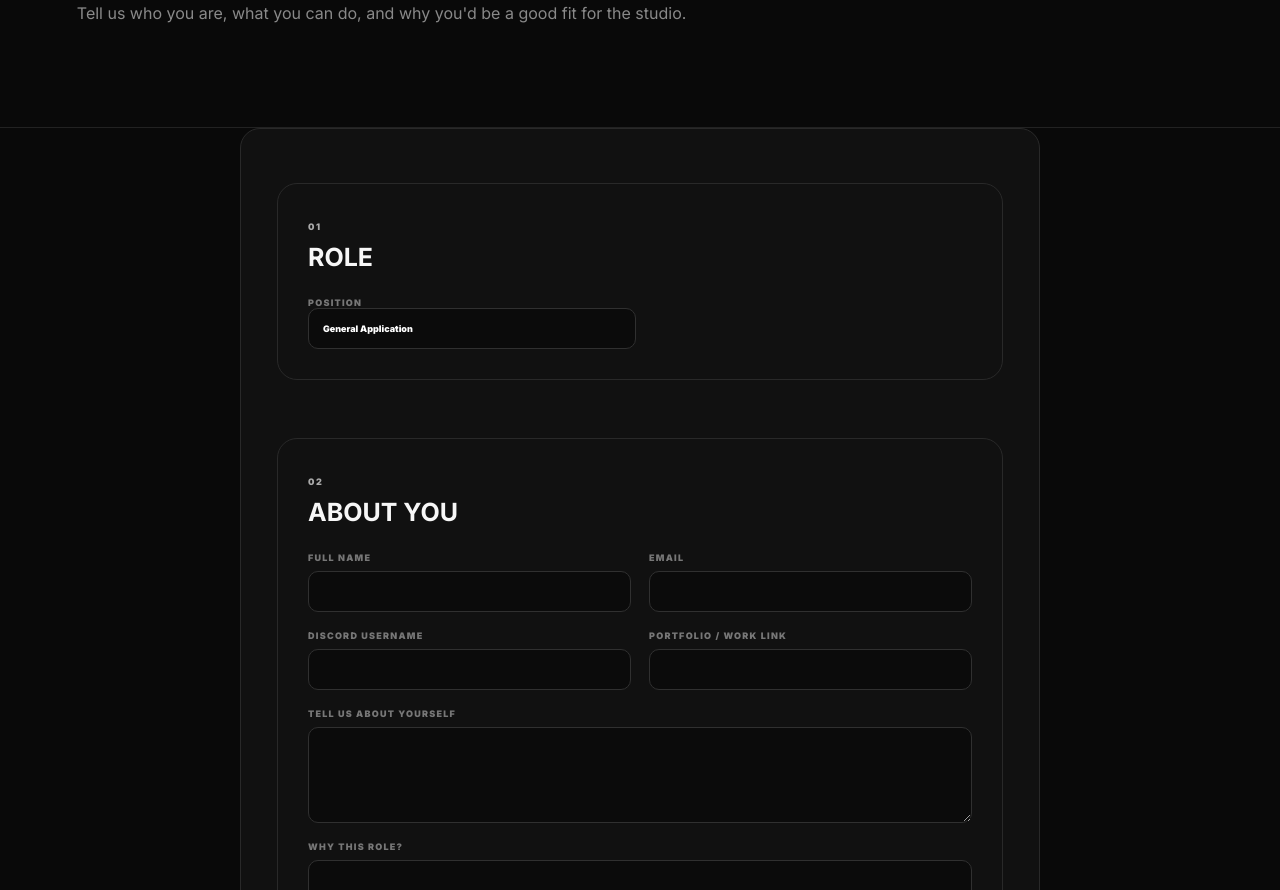
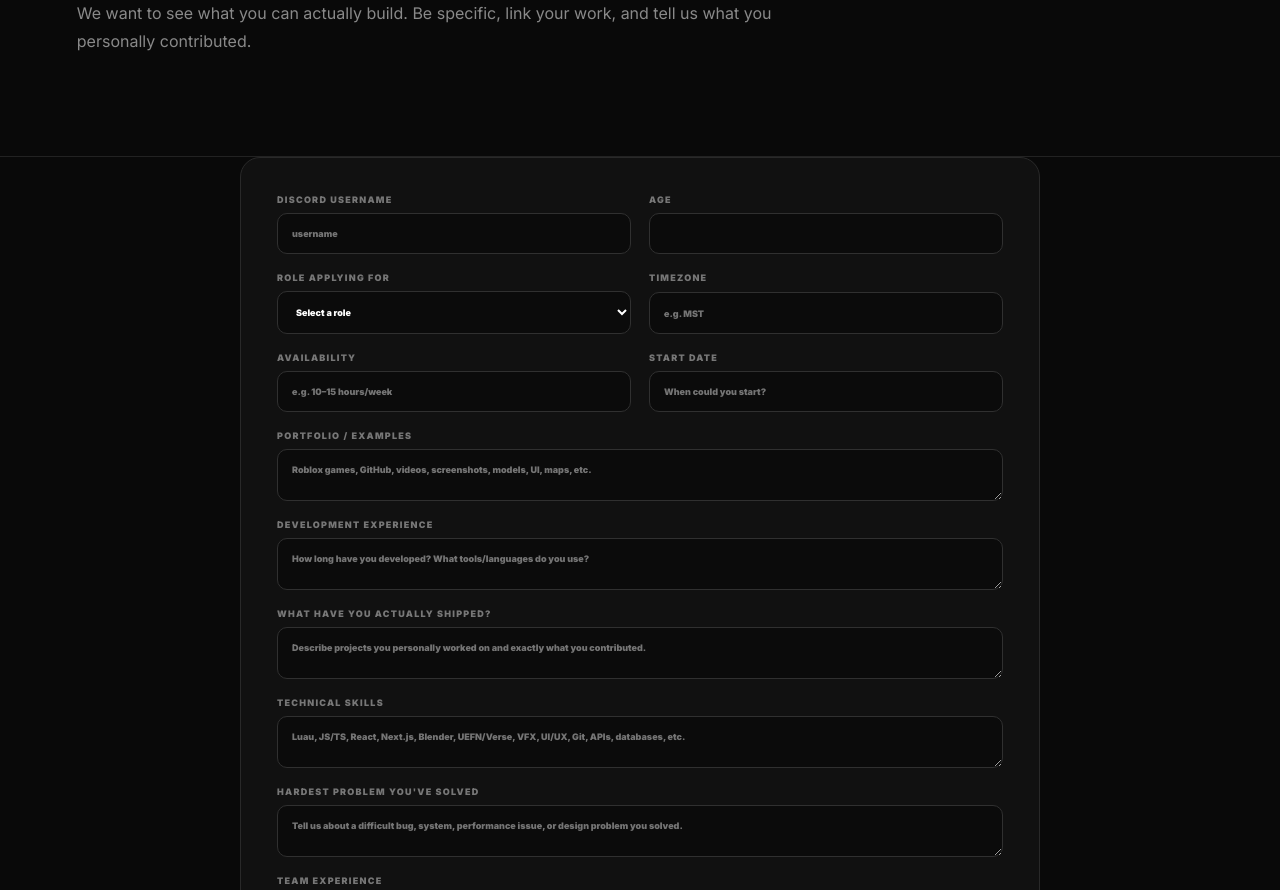
Before and after one commit to kambreyacc-sketch/spider-studios, a Next.js app: page /apply in a window 1280 px wide. Shown: the part 520-1410 px from the top of the page. Built offline with nearby package versions, Linux system fonts and the light colour scheme.

Commit message:
Build real Spider Studios developer application form

```diff
--- a/app/apply/page.tsx
+++ b/app/apply/page.tsx
@@ -1,13 +1,43 @@
 "use client";
+
 import Link from "next/link";
-import {FormEvent,useEffect,useState} from "react";
+import { useSearchParams } from "next/navigation";
+import { FormEvent, useState } from "react";
+
+const roles = [
+"Scripter / Roblox Luau Developer","Roblox Developer","Backend Developer","Frontend / Full-Stack Developer",
+"Map Builder","3D Modeler","UI/UX Designer","VFX Artist","Animator","Game Designer / Concept Developer",
+"Sound Designer","QA Tester","Community Manager","Marketing / Growth","Discord Developer","Game Analyst","General Application"
+];
+
 export default function ApplyPage(){
- const [role,setRole]=useState("General Application"),[done,setDone]=useState(false);
- useEffect(()=>{const r=new URLSearchParams(window.location.search).get("role");if(r)setRole(r)},[]);
- const submit=(e:FormEvent<HTMLFormElement>)=>{e.preventDefault();setDone(true)};
- return <main className="subpage"><nav className="siteNav"><Link className="brand" href="/"><span className="brandMark">S</span><span>SPIDER</span><b>STUDIOS</b></Link><div className="navlinks"><Link href="/#games">Games</Link><Link href="/about">About</Link><Link href="/careers">Careers</Link><Link href="/sell-game">Sell Your Game</Link></div></nav>
- <header className="pageHero"><div className="heroPill"><span/> APPLICATION</div><h1>APPLY<br/><em>TO SPIDER.</em></h1><p>Tell us who you are, what you can do, and why you'd be a good fit for the studio.</p></header>
- {done?<section className="formWrap success"><div className="successIcon">✓</div><span className="sectionKicker">SPIDER STUDIOS</span><h2>APPLICATION RECEIVED</h2><p>Your application for <strong>{role}</strong> has been received. The current site is a front-end application flow; connect a backend when you're ready to store and review submissions.</p><Link className="primaryBtn" href="/careers">BACK TO CAREERS <span>↗</span></Link></section>:
- <form className="formWrap" onSubmit={submit}><div className="formSection"><span className="stepNo">01</span><h3>ROLE</h3><label className="formGrid"><span>POSITION<input value={role} onChange={e=>setRole(e.target.value)} /></span></label></div><div className="formSection"><span className="stepNo">02</span><h3>ABOUT YOU</h3><div className="formGrid"><label>FULL NAME<input required name="name"/></label><label>EMAIL<input required type="email" name="email"/></label><label>DISCORD USERNAME<input name="discord"/></label><label>PORTFOLIO / WORK LINK<input name="portfolio"/></label><label className="full">TELL US ABOUT YOURSELF<textarea required rows={6} name="about"/></label><label className="full">WHY THIS ROLE?<textarea required rows={6} name="why"/></label></div></div><button className="primaryBtn submitBtn" type="submit">SUBMIT APPLICATION <span>↗</span></button></form>}
- <footer className="siteFooter"><Link className="brand" href="/"><span className="brandMark">S</span><span>SPIDER</span><b>STUDIOS</b></Link><small>© {new Date().getFullYear()} Spider Studios</small></footer></main>
+ const params=useSearchParams();
+ const [status,setStatus]=useState("idle");
+ async function submit(e:FormEvent<HTMLFormElement>){
+  e.preventDefault(); setStatus("sending");
+  const data=Object.fromEntries(new FormData(e.currentTarget).entries());
+  try{const r=await fetch("/api/applications",{method:"POST",headers:{"Content-Type":"application/json"},body:JSON.stringify(data)});if(!r.ok)throw new Error();setStatus("success");e.currentTarget.reset()}catch{setStatus("error")}
+ }
+ if(status==="success") return <main className="subpage"><nav className="siteNav"><Link className="brand" href="/"><span className="brandMark">S</span><span>SPIDER</span><b>STUDIOS</b></Link></nav><section className="formWrap success"><div className="successIcon">✓</div><h2>APPLICATION SENT.</h2><p>Thanks for applying to Spider Studios. Your application has been sent to the team for review.</p><Link className="primaryBtn" href="/careers">BACK TO CAREERS <span>↗</span></Link></section></main>;
+ return <main className="subpage">
+ <nav className="siteNav"><Link className="brand" href="/"><span className="brandMark">S</span><span>SPIDER</span><b>STUDIOS</b></Link><div className="navlinks"><Link href="/careers">Careers</Link><Link href="/team">Team</Link><Link href="/">Home</Link></div></nav>
+ <header className="pageHero"><div className="heroPill"><span/> SPIDER STUDIOS APPLICATION</div><h1>APPLY<br/><em>TO JOIN.</em></h1><p>We want to see what you can actually build. Be specific, link your work, and tell us what you personally contributed.</p></header>
+ <form className="formWrap applicationForm" onSubmit={submit}>
+ <div className="formGrid">
+ <label>DISCORD USERNAME<input name="discord" required placeholder="username"/></label><label>AGE<input name="age" required type="number" min="13" max="99"/></label>
+ <label>ROLE APPLYING FOR<select name="role" defaultValue={params.get("role")||""} required><option value="" disabled>Select a role</option>{roles.map(r=><option key={r}>{r}</option>)}</select></label>
+ <label>TIMEZONE<input name="timezone" required placeholder="e.g. MST"/></label><label>AVAILABILITY<input name="availability" required placeholder="e.g. 10–15 hours/week"/></label><label>START DATE<input name="startDate" placeholder="When could you start?"/></label>
+ <label className="full">PORTFOLIO / EXAMPLES<textarea name="portfolio" required placeholder="Roblox games, GitHub, videos, screenshots, models, UI, maps, etc."/></label>
+ <label className="full">DEVELOPMENT EXPERIENCE<textarea name="experience" required placeholder="How long have you developed? What tools/languages do you use?"/></label>
+ <label className="full">WHAT HAVE YOU ACTUALLY SHIPPED?<textarea name="shipped" required placeholder="Describe projects you personally worked on and exactly what you contributed."/></label>
+ <label className="full">TECHNICAL SKILLS<textarea name="skills" required placeholder="Luau, JS/TS, React, Next.js, Blender, UEFN/Verse, VFX, UI/UX, Git, APIs, databases, etc."/></label>
+ <label className="full">HARDEST PROBLEM YOU'VE SOLVED<textarea name="problem" required placeholder="Tell us about a difficult bug, system, performance issue, or design problem you solved."/></label>
+ <label className="full">TEAM EXPERIENCE<textarea name="teamwork" required placeholder="Have you worked on a development team before? What was your role?"/></label>
+ <label className="full">WHY SPIDER STUDIOS?<textarea name="why" required placeholder="What makes you interested in working with us?"/></label>
+ <label className="full">ANYTHING ELSE?<textarea name="anything" placeholder="Anything else you want the team to know."/></label>
+ <label className="full">COMPENSATION EXPECTATIONS<input name="compensation" placeholder="Optional — paid, revenue share, project-based, etc."/></label>
+ </div>
+ {status==="error"&&<p style={{color:"#aaa"}}>Could not send the application. The application system may not be configured yet.</p>}
+ <button className="primaryBtn submitBtn" disabled={status==="sending"}>{status==="sending"?"SENDING...":"SUBMIT APPLICATION"} <span>↗</span></button>
+ </form></main>
 }
```
